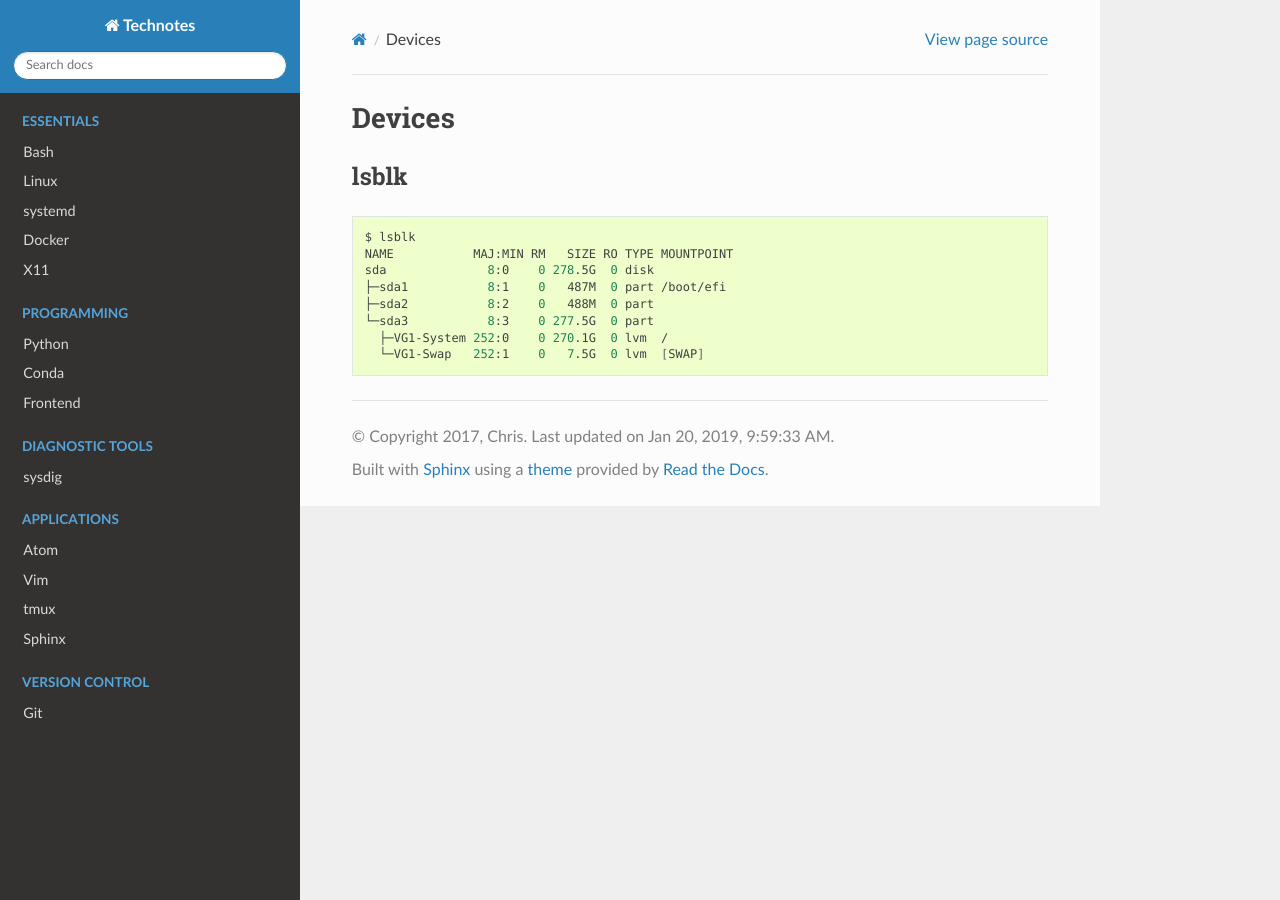
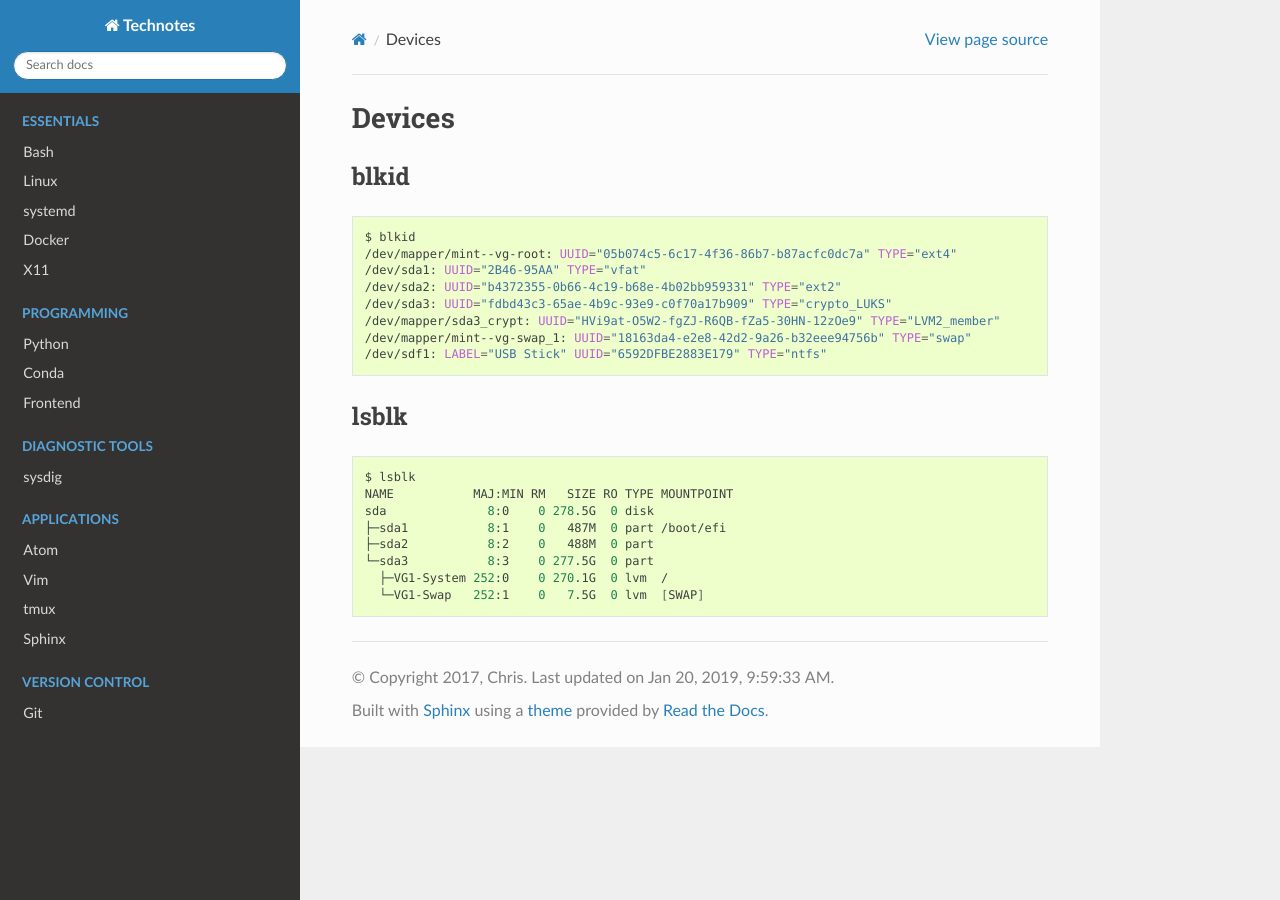
Before and after one commit to heterotopian/technotes, a Sphinx documentation site: the page built from source/linux/device.rst, in a window 1280 px wide. Built offline with Sphinx 7.4.7 and the Read the Docs theme 2.0.0, drawn with Linux system fonts in a browser that asks for light colours.

Commit message:
Add blkid

```diff
--- a/source/linux/device.rst
+++ b/source/linux/device.rst
@@ -3,6 +3,21 @@
 
 Devices
 =======
+
+blkid
+-----
+
+::
+
+    $ blkid
+    /dev/mapper/mint--vg-root: UUID="05b074c5-6c17-4f36-86b7-b87acfc0dc7a" TYPE="ext4"
+    /dev/sda1: UUID="2B46-95AA" TYPE="vfat"
+    /dev/sda2: UUID="b4372355-0b66-4c19-b68e-4b02bb959331" TYPE="ext2"
+    /dev/sda3: UUID="fdbd43c3-65ae-4b9c-93e9-c0f70a17b909" TYPE="crypto_LUKS"
+    /dev/mapper/sda3_crypt: UUID="HVi9at-O5W2-fgZJ-R6QB-fZa5-30HN-12zOe9" TYPE="LVM2_member"
+    /dev/mapper/mint--vg-swap_1: UUID="18163da4-e2e8-42d2-9a26-b32eee94756b" TYPE="swap"
+    /dev/sdf1: LABEL="USB Stick" UUID="6592DFBE2883E179" TYPE="ntfs"
+
 
 lsblk
 -----
```
